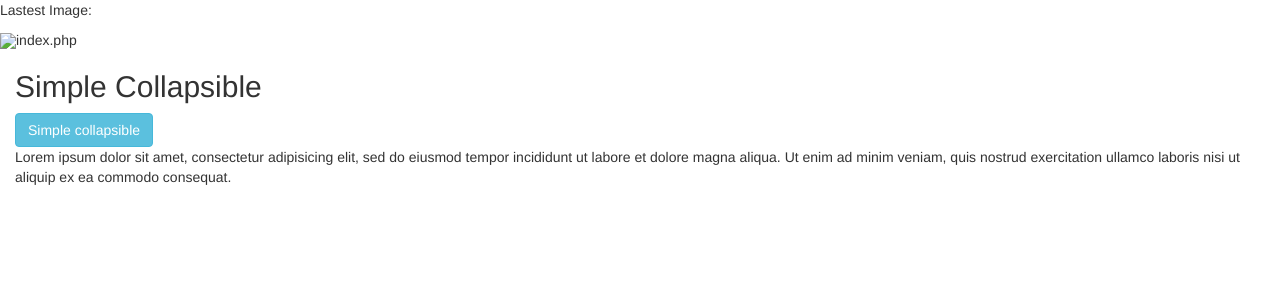
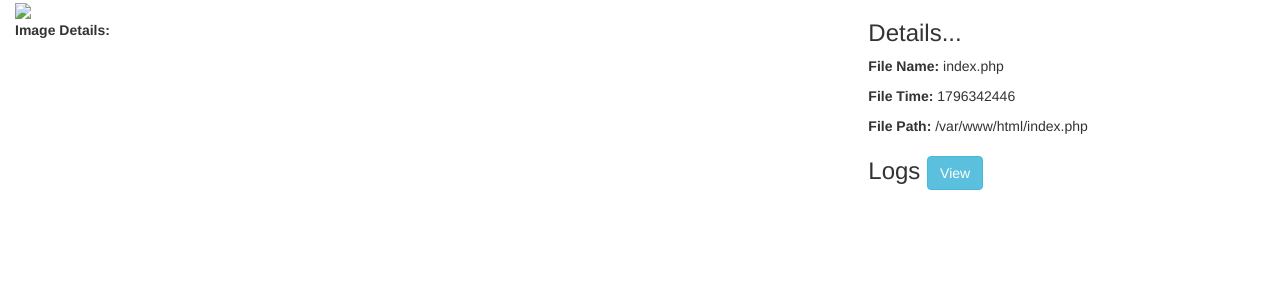
Before and after one commit to brianmangan/php-foscam-latest-images, a PHP site: page / in a window 1280 px wide. Shown: the top 300 px of the page. Run offline with PHP 8.4, Linux system fonts and the light colour scheme; some libraries are stand-ins or nearby versions.

Commit message:
cleaned some stuff up, added logs, and some details

```diff
--- a/index.php
+++ b/index.php
@@ -6,7 +6,7 @@ $latest_ctime = 0;
 $latest_filename = '';
 $latest_filepath = '';
 $d = dir($path);
-$log = '';
+$log = '<strong>Log Start: </strong>' . microtime() ;
 
 while (false !== ($entry = $d->read())) {
     $filepath = "{$path}/{$entry}";
@@ -18,45 +18,48 @@ while (false !== ($entry = $d->read())) {
 
     }
     if (is_file($filepath) && $latest_filepath != $filepath  && !strpos($filepath, "php") && !strpos($filepath, "htaccess")) {
-        $log .= "<p>Deleting: $filepath </p>";
+        $log .= "<br>Deleted: <code>$filepath</code>";
         unlink($filepath);
     }
 }
-
-
-
-
-//print_r(gd_info());
-//echo $filepath;
-//echo "<p>";
-//print_r(getimagesize($filepath));
-
-echo "<p>Lastest Image:</p><img src=\"$latest_filename\" />";
-
-echo  $latest_filename;
-
-// Show all information, defaults to INFO_ALL
-//phpinfo();
-
 ?><!DOCTYPE html>
 <html>
 <head>
     <meta name="viewport" content="width=device-width, initial-scale=1">
     <link rel="stylesheet" href="http://maxcdn.bootstrapcdn.com/bootstrap/3.3.5/css/bootstrap.min.css">
-    <script type="javascript" src="https://ajax.googleapis.com/ajax/libs/jquery/1.11.3/jquery.min.js"></script>
-    <script type="javascript" src="http://maxcdn.bootstrapcdn.com/bootstrap/3.3.5/js/bootstrap.min.js"></script>
+    <script src="https://ajax.googleapis.com/ajax/libs/jquery/1.11.3/jquery.min.js"></script>
+    <script src="http://maxcdn.bootstrapcdn.com/bootstrap/3.3.5/js/bootstrap.min.js"></script>
 </head>
 <body>
 
 <div class="container-fluid">
-    <h2>Simple Collapsible</h2>
-    <button type="button" class="btn btn-info" data-toggle="collapse" data-target="#demo">Simple collapsible</button>
-    <div id="demo" class="collapse in">
-        Lorem ipsum dolor sit amet, consectetur adipisicing elit,
-        sed do eiusmod tempor incididunt ut labore et dolore magna aliqua. Ut enim ad minim veniam,
-        quis nostrud exercitation ullamco laboris nisi ut aliquip ex ea commodo consequat.
+    <div class="row">
+        <div class="col-md-8">
+            <div>
+                <img src="<? echo $latest_filename; ?>" style="width: 100%;"/>
+            </div>
+            <div>
+                <strong>Image Details: </strong><? print_r(getimagesize($latest_filepath)); ?>
+            </div>
+        </div>
+        <div class="col-md-4">
+            <h3>Details...</h3>
+            <p><strong>File Name: </strong><? echo  $latest_filename; ?></p>
+            <p><strong>File Time: </strong><? echo  $latest_ctime; ?></p>
+            <p style="word-wrap: break-word;"><strong>File Path: </strong><? echo  $latest_filepath; ?></p>
+            <h3>Logs <button type="button" class="btn btn-info" id="btnLogs">View</button></h3>
+            <div class="collapse" id="logs" style="word-break: break-all;">
+                <? echo $log ?>
+            </div>
+        </div>
     </div>
 </div>
-
+<script>
+    $(document).ready(function(){
+        $("#btnLogs").click(function(){
+            $("#logs").collapse('toggle');
+        });
+    });
+</script>
 </body>
 </html>
```
